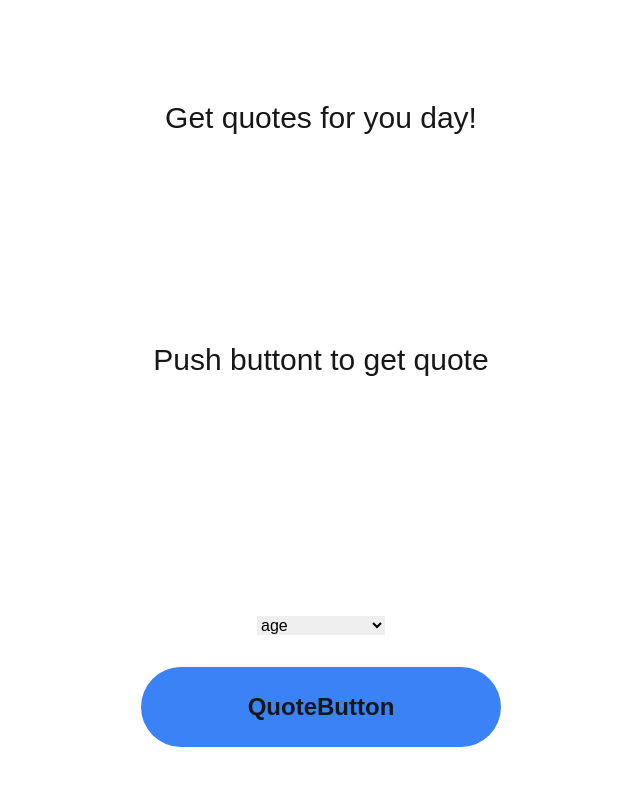
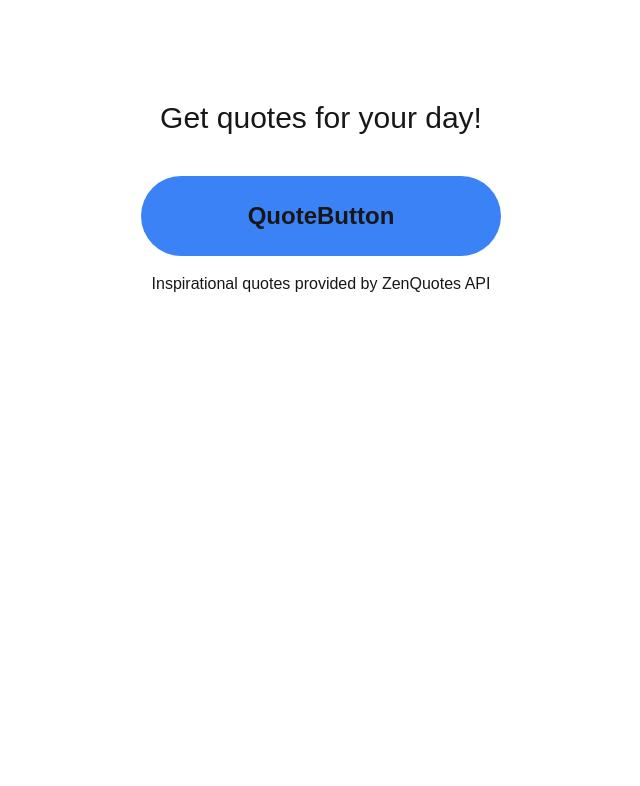
Before and after one commit to sho-mb/quote-to-you, a Next.js app: page / in a window 1280 px wide. Shown: the top 786 px of the page, without its empty margins (319-959 px from the left). Built offline with nearby package versions, Linux system fonts and the light colour scheme.

Commit message:
feat: change api to zen

```diff
--- /dev/null
+++ b/src/app/api/zen/route.ts
@@ -0,0 +1,5 @@
+export async function GET() {
+  const res = await fetch('https://zenquotes.io/api/random', { cache: 'no-store' })
+  const data = await res.json()
+  return Response.json({data})
+}
--- a/src/app/page.tsx
+++ b/src/app/page.tsx
@@ -1,43 +1,41 @@
 "use client";
 import { Suspense, useState } from "react";
-import { QuoteBox } from "./components/ui/QuoteBox";
-import { categories } from "@/const/categories";
-import { Quote } from "@/types/Quote";
+import { ZenQuote } from "@/types/Quote";
 import { QuoteButton } from "./components/ui/SubmitButton";
-import { QuoteCategory } from "./components/ui/SelectionCategory";
 
 export default function Home() {
-  const [category, setCategory] = useState<string>("age");
-  const [quote, setQuote] = useState<Quote>({
-    quote: "",
-    author: "",
-    category: "",
+  const [quote, setQuote] = useState<ZenQuote>({
+    q: "",
+    a: "",
+    h: "",
   });
 
   const handleClick = async () => {
-    const res = await fetch(`/api/ninja?category=${category}`);
+    const res = await fetch(`/api/zen`);
     const data = await res.json();
     setQuote(data.data[0]);
   };
 
-  const handleChange = (e: React.ChangeEvent<HTMLSelectElement>) => {
-    setCategory(e.target.value);
-  };
+  function createMarkup(c: string) {
+    return { __html: c };
+  }
 
   return (
     <main className="text-center">
-      <div className="mt-[100px] text-3xl mb-10">Get quotes for you day!</div>
+      <div className="mt-[100px] text-3xl mb-10">Get quotes for your day!</div>
       <Suspense fallback={<p>Loading Quote....</p>}>
-        <QuoteBox
-          quote={quote.quote}
-          author={quote.author}
-          category={quote.category}
-        />
+        <div>
+          {quote && <div dangerouslySetInnerHTML={createMarkup(quote.h)}></div>}
+        </div>
       </Suspense>
-
       <div className="flex flex-col gap-8 w-fit justify-center items-center m-auto mt-10">
-        <QuoteCategory handleChange={handleChange} categories={categories} />
         <QuoteButton handleClick={handleClick} buttonTitle="QuoteButton" />
+      </div>
+      <div className="mt-4">
+        Inspirational quotes provided by{" "}
+        <a href="https://zenquotes.io/" target="_blank">
+          ZenQuotes API
+        </a>
       </div>
     </main>
   );
--- a/src/types/Quote.ts
+++ b/src/types/Quote.ts
@@ -3,3 +3,9 @@ export type Quote = {
   author: string;
   category: string;
 };
+
+export type ZenQuote = {
+  q: string;
+  a: string;
+  h: string;
+};
```
